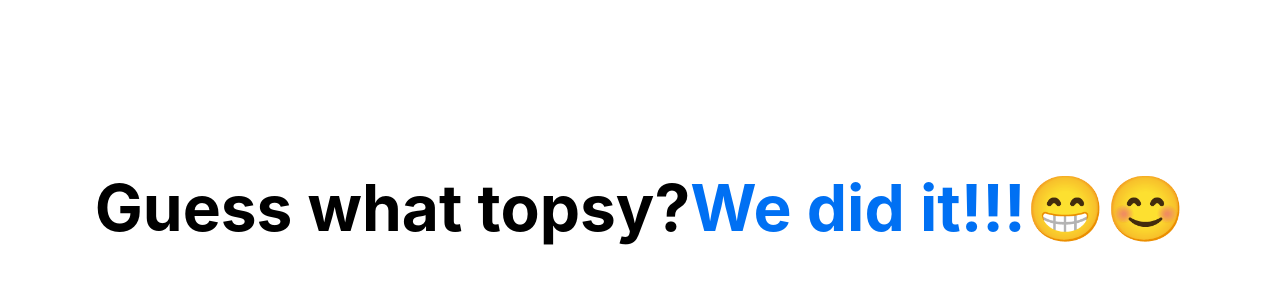
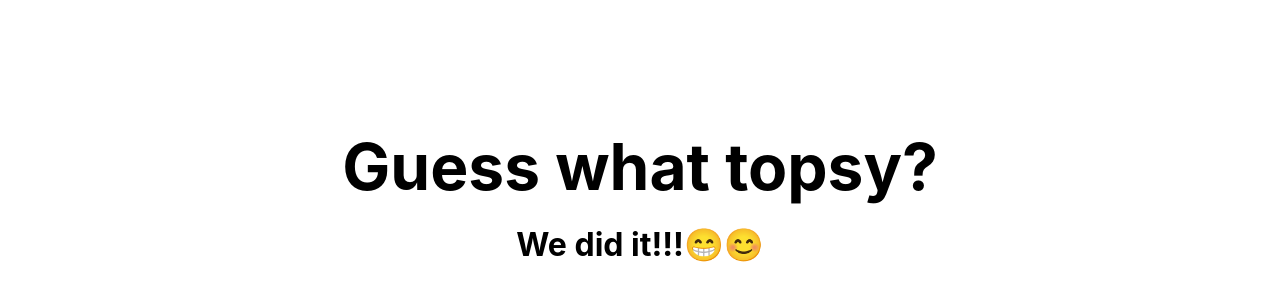
Before and after one commit to Osiclin/tops, a Next.js app: page / in a window 1280 px wide. Shown: the part 192-492 px from the top of the page. Built offline with nearby package versions, Linux system fonts and the light colour scheme.

Commit message:
Update index.js

```diff
--- a/pages/index.js
+++ b/pages/index.js
@@ -12,8 +12,11 @@ export default function Home() {
 
 
       <main className={styles.main}>
-        <h1 className={styles.title}>
-          Guess what topsy?<a href="https://nextjs.org">We did it!!!😁😊</a>
+        <h3 className={styles.title}>
+          Guess what topsy?
+        </h3>
+        <h1>
+            We did it!!!😁😊
         </h1>
       </main>
     </div>
```
